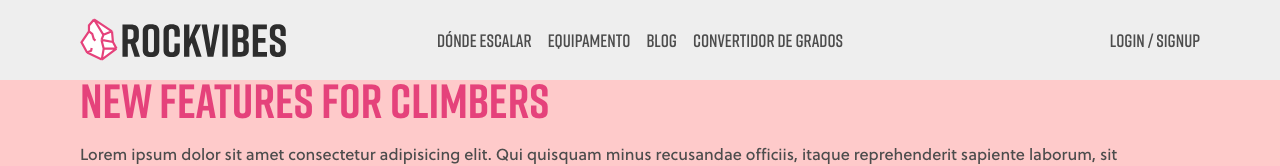
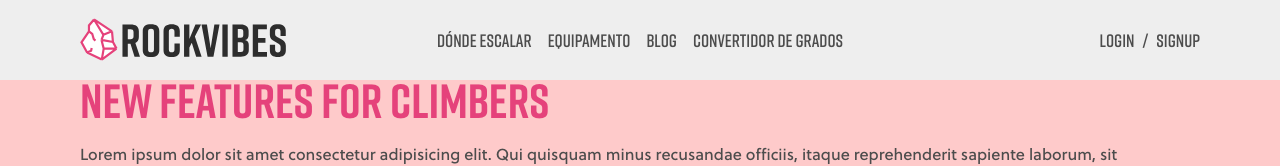
Before and after one commit to xpilasi/rockvibes, a Next.js app: page / in a window 1280 px wide. Shown: the top 166 px of the page. Built offline with nearby package versions, Linux system fonts and the light colour scheme.

Commit message:
nav desk ready

```diff
--- a/src/app/screens/components/menu/MenuDesk.jsx
+++ b/src/app/screens/components/menu/MenuDesk.jsx
@@ -1,15 +1,17 @@
-import React from 'react'
+import React from 'react';
+import Link from 'next/link';
 
 const MenuDesk = () => {
 
 
   return (
     <div>
-      <ul className='flex lg:flex-row flex-col justify-center items-center '>
-        <li className='py-2 lg:py-0 px-2'>Dónde escalar</li>
-        <li className='py-2 lg:py-0 px-2'>Equipamento</li>
-        <li className='py-2 lg:py-0 px-2'>Blog</li>
-        <li className='py-2 lg:py-0 px-2'>Convertidor de Grados</li>
+      <ul className='flex lg:flex-row flex-col justify-center items-center  '>
+        <li className='py-2 lg:py-0 px-2 hover:text-textBigTitlePink transition-all duration-200 ease-in-out '><Link href='#'>Dónde escalar</Link></li>
+        <li className='py-2 lg:py-0 px-2 hover:text-textBigTitlePink transition-all duration-200 ease-in-out '><Link href='#'>Equipamento</Link></li>
+        <li className='py-2 lg:py-0 px-2 hover:text-textBigTitlePink transition-all duration-200 ease-in-out '><Link href='#'>Blog</Link></li>
+        <li className='py-2 lg:py-0 px-2 hover:text-textBigTitlePink transition-all duration-200 ease-in-out '><Link href='#'>Convertidor de Grados</Link></li>
+
         </ul>
     </div>
   )
--- a/src/app/screens/components/menu/MenuLogSign.jsx
+++ b/src/app/screens/components/menu/MenuLogSign.jsx
@@ -1,9 +1,23 @@
 
-import React from 'react'
+import React from 'react';
+import Link from 'next/link';
 
 const MenuLogSign = () => {
   return (
-    <div className='flex flex-row justify-center'>Login / SignUp</div>
+    <div className='flex flex-row justify-center gap-2'>
+      <div className=' hover:text-textBigTitlePink transition-all duration-200 ease-in-out '>
+        <Link href='#'>Login</Link>
+        </div>
+
+      <div className='flex flex-row justify-center '>/</div>
+
+
+
+      <div className='flex flex-row justify-center hover:text-textBigTitlePink transition-all duration-200 ease-in-out '>
+        <Link href='#'>SignUp</Link>
+
+      </div>
+    </div>
   )
 }
 
```
